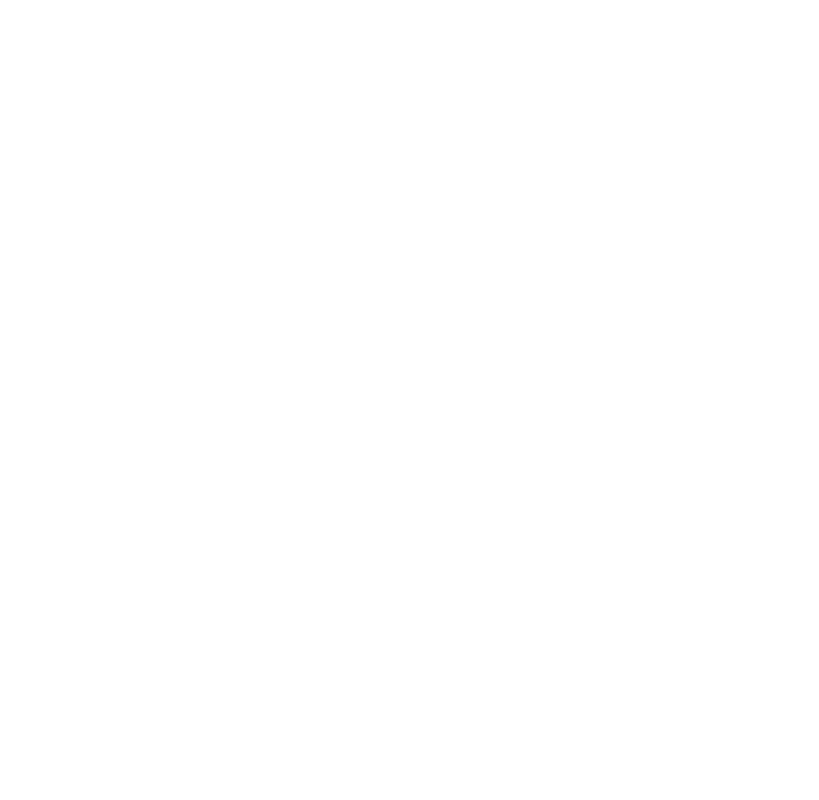
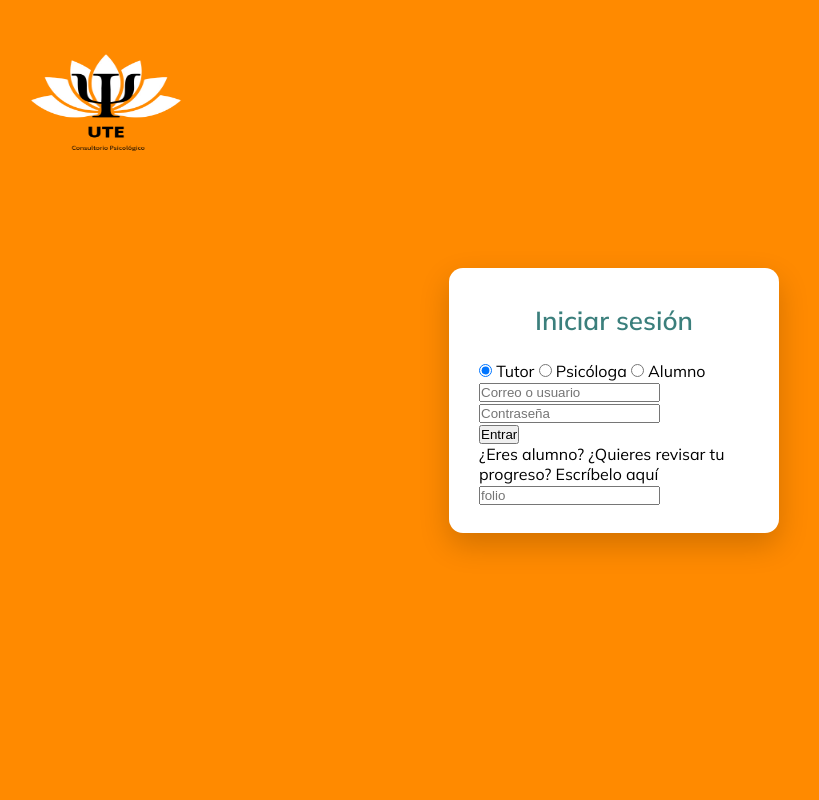
Before and after one commit to Nestor-UTE/Agenda_Psico_UTE, a Flask app: page / in a window 1280 px wide. Before the commit the part shown is empty. Shown: the whole page, without its empty margins (26-845 px from the left). Run offline with Flask 3, Linux system fonts and the light colour scheme.

Commit message:
EMPEZANDO EL HTML Y CSS (INICIO DE SESION)

```diff
--- /dev/null
+++ b/static/css/conceptos(css).txt
@@ -0,0 +1,3 @@
+.marca: con position: absolute el logo "flota" arriba a la izquierda sin afectar el centrado de la tarjeta.
+-display: flex y gap ponen la Ψ y el texto en fila con separación.
+.tarjeta: la caja blanca. max-width evita que se estire demasiado, border-radius redondea las esquinas y box-shadow le da esa sombra suave.
--- /dev/null
+++ b/static/css/login.css
@@ -0,0 +1,54 @@
+* {
+  margin: 0;
+  padding: 0;
+  box-sizing: border-box;
+}
+
+body {
+  font-family: 'Mulish', sans-serif;
+  background: #ff8a00;
+}
+
+.pantalla {
+  position: relative;
+  min-height: 100vh;
+  display: flex;
+  justify-content: center;
+  align-items: center;
+}
+
+.marca {
+  position: absolute;
+  top: 28px;
+  left: 32px;
+  display: flex;
+  align-items: center;
+  gap: 10px;
+  color: #ffffff;
+}
+
+.marca-logo {
+    font-size: 2px;
+}
+
+.marca-texto {
+  font-size: 15px;
+  line-height: 1.2;
+}
+
+.tarjeta {
+  width: 100%;
+  max-width: 330px;
+  background: #ffffff;
+  border-radius: 14px;
+  padding: 36px 30px 28px;
+  box-shadow: 0 12px 30px rgba(0, 0, 0, 0.18);
+}
+
+.tarjeta h1 {
+  text-align: center;
+  font-size: 26px;
+  font-weight: 600;
+  color: #3b7f7c;
+  margin-bottom: 24px;
+}
--- a/templates/index.html
+++ b/templates/index.html
@@ -1,14 +1,54 @@
 <!DOCTYPE html>
 <html lang="es">
-    <head>
-        <meta charset="UTF-8">
-    </head>
-    <body>
-        <nav>
-            <ul>
+<head>
+  <meta charset="UTF-8">
+  <meta name="viewport" content="width=device-width, initial-scale=1.0">
+  <title>Iniciar sesión | Agenda Psico UTE</title>
+  <link rel="stylesheet" href="static/css/login.css">
+  <link href="https://fonts.googleapis.com/css2?family=Mulish:wght@400;600;700&display=swap" rel="stylesheet">
+</head>
+<body>
 
-            </ul>
-        </nav>
+  <main class="pantalla">
 
-    </body>
+    <div class="marca">
+        <img src="static/css/js/img/logo2_blanco.png" alt="" width="200px" height="150px">
+    </div>
+
+    <section class="tarjeta">
+      <h1>Iniciar sesión</h1>
+
+      <form action="/login" method="post">
+
+        <div class="roles">
+          <input type="radio" name="rol" id="rol-tutor" value="tutor" checked>
+          <label for="rol-tutor">Tutor</label>
+
+          <input type="radio" name="rol" id="rol-psicologa" value="psicologa">
+          <label for="rol-psicologa">Psicóloga</label>
+
+          <input type="radio" name="rol" id="rol-alumno" value="alumno">
+          <label for="rol-alumno">Alumno</label>
+        </div>
+
+        <div class="campo">
+          <input type="text" name="usuario" placeholder="Correo o usuario">
+        </div>
+
+        <div class="campo">
+          <input type="password" name="password" placeholder="Contraseña">
+        </div>
+
+        <button type="submit" class="btn-entrar">Entrar</button>
+      </form>
+
+      <div class="folio-box">
+        <p>¿Eres alumno? ¿Quieres revisar tu progreso? Escríbelo aquí</p>
+        <input type="text" name="folio" placeholder="folio">
+      </div>
+    </section>
+
+  </main>
+
+</body>
 </html>
```
Also changed, not shown: templates/conceptos(html).txt (added, +9 -0 lines), static/css/js/img/logo2_blanco.png (added).
